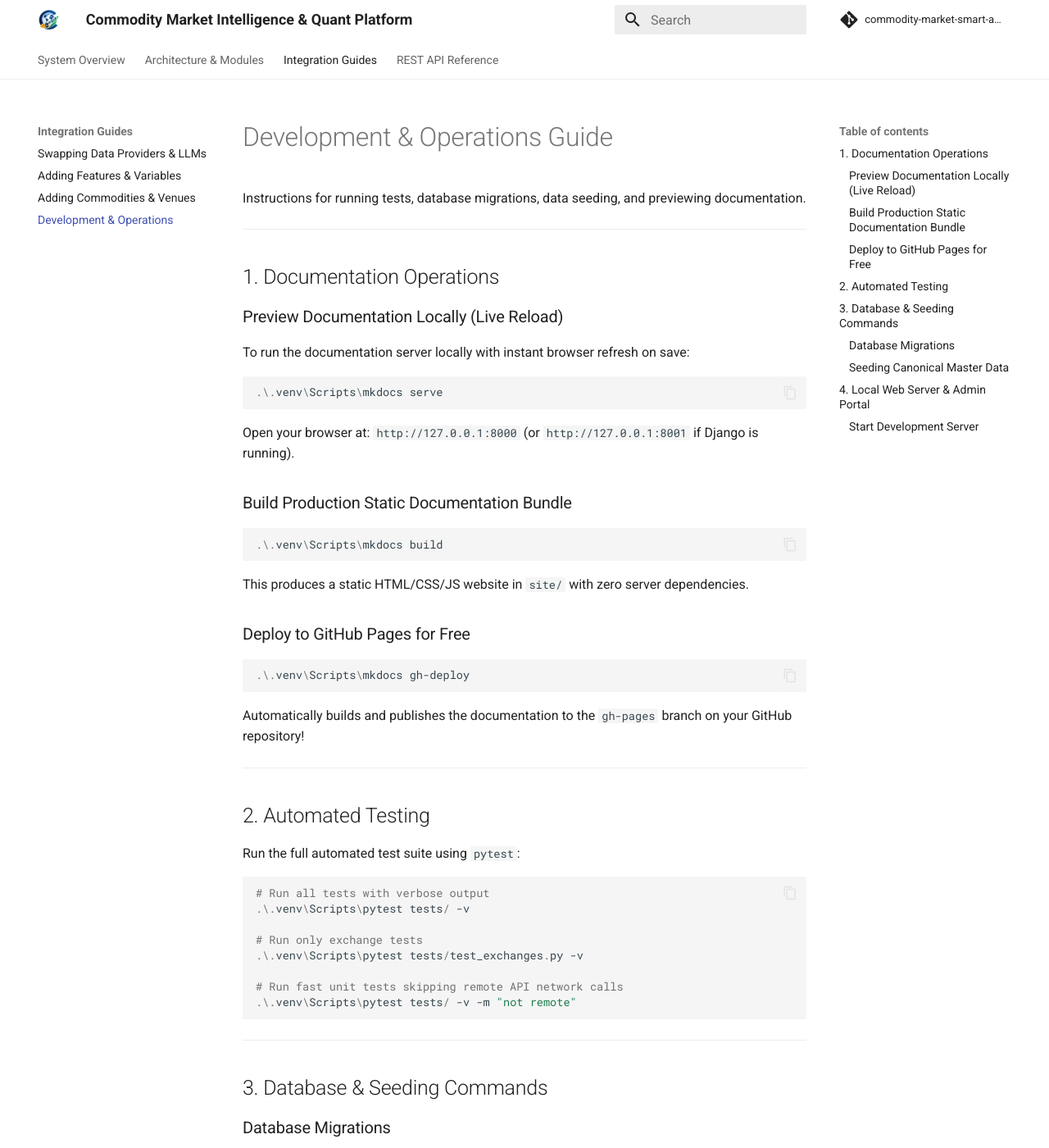
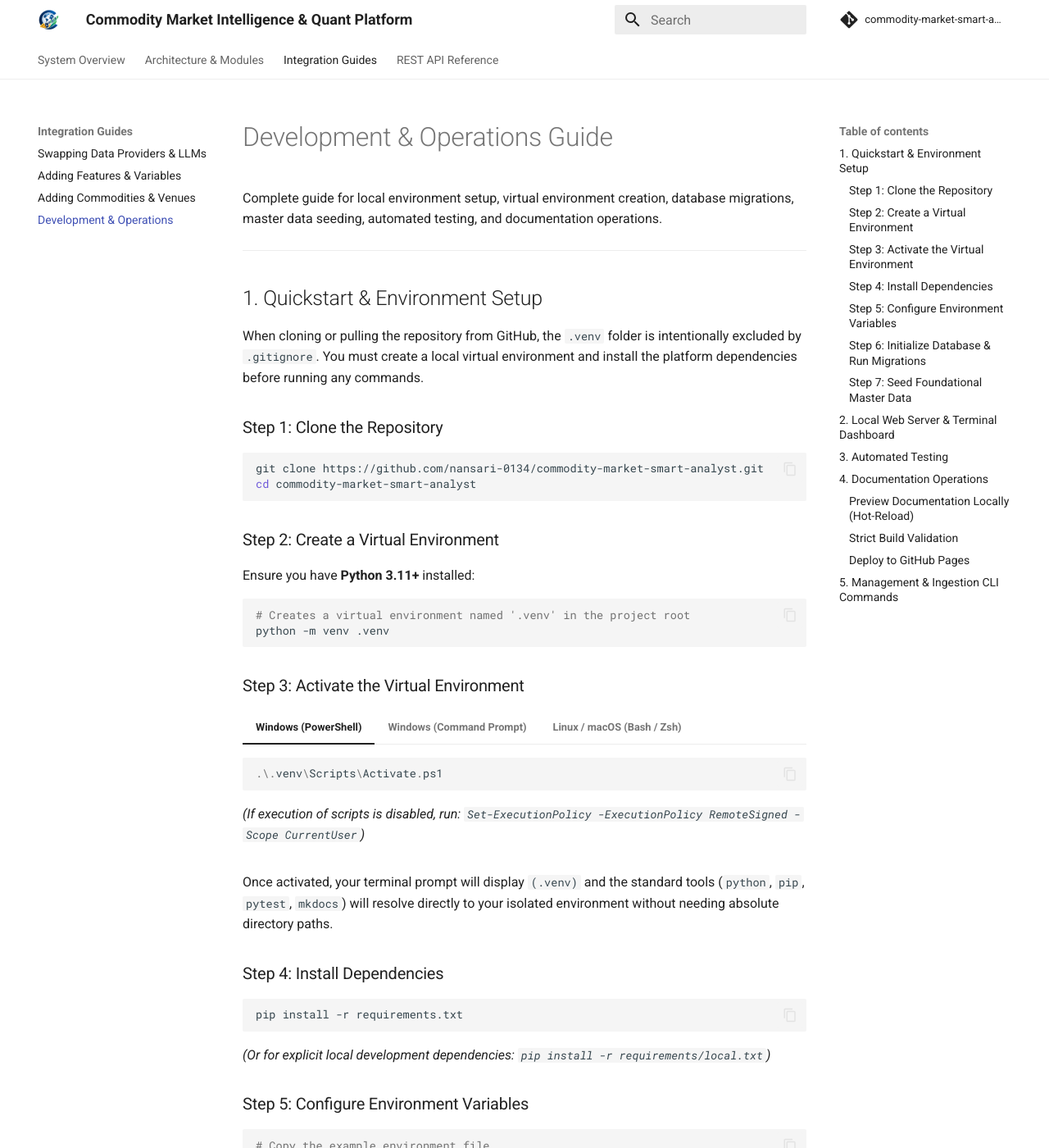
Before and after one commit to nansari-0134/commodity-market-smart-analyst, an MkDocs documentation site: the page built from docs/guides/development.md, in a window 1280 px wide and 1400 px high. Shown: the whole window at 82% size. Built offline with MkDocs 1.6.1 and Material for MkDocs 9.7.7, drawn with Linux system fonts in a browser that asks for light colours; comment, search, counter and statistics services are not loaded; some of the changed text lies outside the part shown.

Commit message:
docs: add Quickstart and environment setup for new clones, replace hardcoded venv paths with portable commands

````diff
--- a/docs/guides/development.md
+++ b/docs/guides/development.md
@@ -1,81 +1,170 @@
 # Development & Operations Guide
 
-Instructions for running tests, database migrations, data seeding, and previewing documentation.
+Complete guide for local environment setup, virtual environment creation, database migrations, master data seeding, automated testing, and documentation operations.
 
 ---
 
-## 1. Documentation Operations
+## 1. Quickstart & Environment Setup
 
-### Preview Documentation Locally (Live Reload)
-To run the documentation server locally with instant browser refresh on save:
+When cloning or pulling the repository from GitHub, the `.venv` folder is intentionally excluded by `.gitignore`. You must create a local virtual environment and install the platform dependencies before running any commands.
 
-```powershell
-.\.venv\Scripts\mkdocs serve
+### Step 1: Clone the Repository
+```bash
+git clone https://github.com/nansari-0134/commodity-market-smart-analyst.git
+cd commodity-market-smart-analyst
 ```
-Open your browser at: `http://127.0.0.1:8000` (or `http://127.0.0.1:8001` if Django is running).
 
-### Build Production Static Documentation Bundle
-```powershell
-.\.venv\Scripts\mkdocs build
+### Step 2: Create a Virtual Environment
+Ensure you have **Python 3.11+** installed:
+
+```bash
+# Creates a virtual environment named '.venv' in the project root
+python -m venv .venv
 ```
-This produces a static HTML/CSS/JS website in `site/` with zero server dependencies.
 
-### Deploy to GitHub Pages for Free
-```powershell
-.\.venv\Scripts\mkdocs gh-deploy
+### Step 3: Activate the Virtual Environment
+
+=== "Windows (PowerShell)"
+    ```powershell
+    .\.venv\Scripts\Activate.ps1
+    ```
+    *(If execution of scripts is disabled, run: `Set-ExecutionPolicy -ExecutionPolicy RemoteSigned -Scope CurrentUser`)*
+
+=== "Windows (Command Prompt)"
+    ```cmd
+    .\.venv\Scripts\activate.bat
+    ```
+
+=== "Linux / macOS (Bash / Zsh)"
+    ```bash
+    source .venv/bin/activate
+    ```
+
+Once activated, your terminal prompt will display `(.venv)` and the standard tools (`python`, `pip`, `pytest`, `mkdocs`) will resolve directly to your isolated environment without needing absolute directory paths.
+
+### Step 4: Install Dependencies
+```bash
+pip install -r requirements.txt
 ```
-Automatically builds and publishes the documentation to the `gh-pages` branch on your GitHub repository!
+*(Or for explicit local development dependencies: `pip install -r requirements/local.txt`)*
 
----
+### Step 5: Configure Environment Variables
+```bash
+# Copy the example environment file
+cp .env.example .env
+```
+Customize `.env` with your API keys, database settings, and pluggable provider selections as needed.
 
-## 2. Automated Testing
+### Step 6: Initialize Database & Run Migrations
+```bash
+python manage.py migrate
+```
 
-Run the full automated test suite using `pytest`:
+### Step 7: Seed Foundational Master Data
+Run the idempotent management seeders in sequence:
 
-```powershell
-# Run all tests with verbose output
-.\.venv\Scripts\pytest tests/ -v
+```bash
+# 1. Units of Measure, Taxonomy & Observation Frequencies
+python manage.py seed_metadata
 
-# Run only exchange tests
-.\.venv\Scripts\pytest tests/test_exchanges.py -v
+# 2. Global Exchanges, Sessions & Holiday Rules
+python manage.py seed_exchanges
 
-# Run fast unit tests skipping remote API network calls
-.\.venv\Scripts\pytest tests/ -v -m "not remote"
+# 3. Physical Commodities & Multi-Exchange Listings
+python manage.py seed_commodities
+
+# 4. Derivative Contract Specifications & Expiry Calendars
+python manage.py seed_contracts
+
+# 5. Metadata Catalog (Providers, Datasets, Endpoints, Variables)
+python manage.py seed_providers
+python manage.py seed_datasets
+python manage.py seed_endpoints
+python manage.py seed_variables
+
+# 6. Ingest Historical Time-Series Observations (Prices, COT, Fundamentals)
+python manage.py ingest_market_data
 ```
 
 ---
 
-## 3. Database & Seeding Commands
+## 2. Local Web Server & Terminal Dashboard
 
-### Database Migrations
-```powershell
-.\.venv\Scripts\python manage.py makemigrations
-.\.venv\Scripts\python manage.py migrate
+Start the Django development server:
+
+```bash
+python manage.py runserver 127.0.0.1:8000
 ```
 
-### Seeding Canonical Master Data
-```powershell
-# Phase 2: Metadata Taxonomy & Units
-.\.venv\Scripts\python manage.py seed_metadata
+- **Intelligence Terminal UI**: [http://127.0.0.1:8000/](http://127.0.0.1:8000/)
+- **Visual Data Explorer**: [http://127.0.0.1:8000/explorer/](http://127.0.0.1:8000/explorer/)
+- **Django Admin Portal**: [http://127.0.0.1:8000/admin/](http://127.0.0.1:8000/admin/)
+- **API Health Diagnostic**: [http://127.0.0.1:8000/api/health/](http://127.0.0.1:8000/api/health/)
+- **Market Data Summary API**: [http://127.0.0.1:8000/api/market-data/summary/](http://127.0.0.1:8000/api/market-data/summary/)
 
-# Phase 3: Global Commodity Exchanges & Calendars
-.\.venv\Scripts\python manage.py seed_exchanges
+---
 
-# Sync holidays on demand for a specific venue and year
-.\.venv\Scripts\python manage.py sync_exchange_holidays --exchange NYMEX --year 2026
+## 3. Automated Testing
+
+Run the full automated test suite using `pytest`:
+
+```bash
+# Run the entire test suite (107+ tests) with verbose output
+pytest tests/ -v
+
+# Run fast unit tests skipping remote network APIs
+pytest tests/ -v -m "not remote"
+
+# Run tests for a specific domain module
+pytest tests/test_market_data.py -v
+pytest tests/test_variables.py -v
+pytest tests/test_commodities.py -v
 ```
 
 ---
 
-## 4. Local Web Server & Admin Portal
+## 4. Documentation Operations
 
-### Start Development Server
-```powershell
-.\.venv\Scripts\python manage.py runserver 127.0.0.1:8000
+The documentation is powered by **Material for MkDocs**.
+
+### Preview Documentation Locally (Hot-Reload)
+Run the documentation server locally with instant browser refresh on save:
+
+```bash
+mkdocs serve
+```
+*(Or specify port if 8000 is occupied by Django: `mkdocs serve -a 127.0.0.1:8001`)*
+
+Open your browser at: [http://127.0.0.1:8001](http://127.0.0.1:8001).
+
+### Strict Build Validation
+Validate that all links, anchors, and cross-references resolve with zero warnings:
+
+```bash
+mkdocs build --strict
 ```
 
-- **Dashboard UI**: `http://127.0.0.1:8000/`
-- **Django Admin Portal**: `http://127.0.0.1:8000/admin/`
-- **API Health Diagnostic**: `http://127.0.0.1:8000/api/health/`
-- **Exchange Summary REST**: `http://127.0.0.1:8000/api/exchanges/summary/`
-- **Metadata Summary REST**: `http://127.0.0.1:8000/api/metadata/summary/`
+### Deploy to GitHub Pages
+Publish the production documentation to GitHub Pages:
+
+```bash
+mkdocs gh-deploy
+```
+
+---
+
+## 5. Management & Ingestion CLI Commands
+
+| Command | Description |
+| :--- | :--- |
+| `python manage.py makemigrations` | Detect schema changes and generate migration files. |
+| `python manage.py migrate` | Apply pending database migrations. |
+| `python manage.py seed_commodities [--clear]` | Populate physical commodity benchmarks. |
+| `python manage.py seed_contracts [--clear]` | Populate derivative specifications and calendar roll rules. |
+| `python manage.py seed_datasets [--clear]` | Populate benchmark datasets catalog. |
+| `python manage.py seed_variables [--clear]` | Populate variable and feature catalog. |
+| `python manage.py seed_providers [--clear]` | Populate data vendor registry and rate limits. |
+| `python manage.py seed_endpoints [--clear]` | Populate API route templates and schemas. |
+| `python manage.py ingest_market_data [--type=prices\|cot\|fundamentals] [--days=N]` | Ingest historical or live observations. |
+| `python manage.py add_feature --code=... --unit=...` | Declaratively onboard a new feature into the 4-tier catalog. |
+| `python manage.py sync_exchange_holidays --exchange NYMEX --year 2026` | Sync institutional trading calendar holidays. |
--- /dev/null
+++ b/requirements.txt
@@ -0,0 +1,3 @@
+# Commodity Market Intelligence Platform
+# Root requirements proxy pointing to local development and testing environment
+-r requirements/local.txt
````
Also changed, not shown: README.md (+79 -0 lines), docs/guides/adding-new-feature.md (+2 -2 lines), docs/guides/data-sources.md (+2 -2 lines), docs/modules/commodity-master.md (+2 -2 lines), docs/modules/endpoint-master.md (+1 -1 lines), docs/modules/market-data.md (+4 -4 lines).
